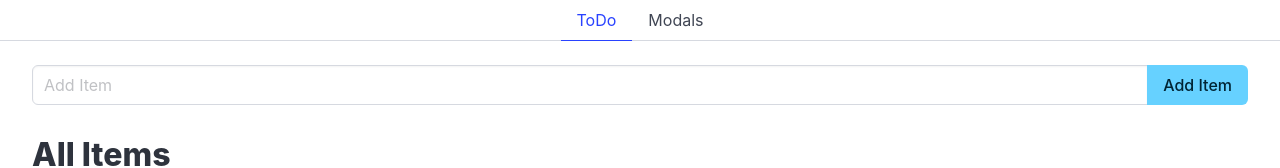
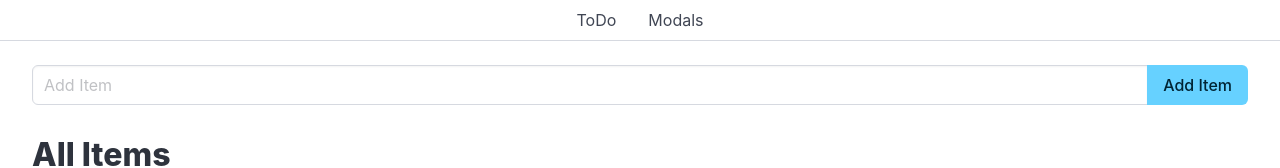
Before and after one commit to MariannAdelbert/learnvue, a Vue app: page / in a window 1280 px wide. Shown: the top 168 px of the page. Built offline with nearby package versions, Linux system fonts and the light colour scheme.

Commit message:
Add vue-router

```diff
--- a/package.json
+++ b/package.json
@@ -17,5 +17,8 @@
   },
   "peerDependencies": {
     "typescript": "^5"
+  },
+  "dependencies": {
+    "vue-router": "4"
   }
 }
--- a/src/App.vue
+++ b/src/App.vue
@@ -1,21 +1,9 @@
 <script setup>
 import { ref } from 'vue';
-import Tabs from './components/Tabs.vue';
-import ToDo from './pages/ToDo.vue';
-import Modals from './pages/Modals.vue';
+import RouterTabsVue from './components/RouterTabs.vue';
 
-let titles = ref(['ToDo', 'Modals']);
-let components = ref([
-    ToDo,
-    Modals,
-]);
-let activeTab = ref(0);
-
-function setActiveTab(i){
-    activeTab.value = i;
-}
 </script>
 <template>
-   <Tabs :active="activeTab" :items="titles" @changed="setActiveTab"></Tabs>
-   <component :is="components[activeTab]"></component>
+    <RouterTabsVue></RouterTabsVue>
+    <RouterView></RouterView>
 </template>
--- /dev/null
+++ b/src/components/RouterTabs.vue
@@ -0,0 +1,11 @@
+<script setup>
+
+</script>
+<template>
+<div class="tabs is-centered">
+  <ul>
+    <li><RouterLink to="/">ToDo</RouterLink></li>
+    <li><RouterLink to="/modals">Modals</RouterLink></li>
+  </ul>
+</div>
+</template>
```
Also changed, not shown: src/index.js (+16 -0 lines), 1 other file (tests, documents, lock files or other folders).
